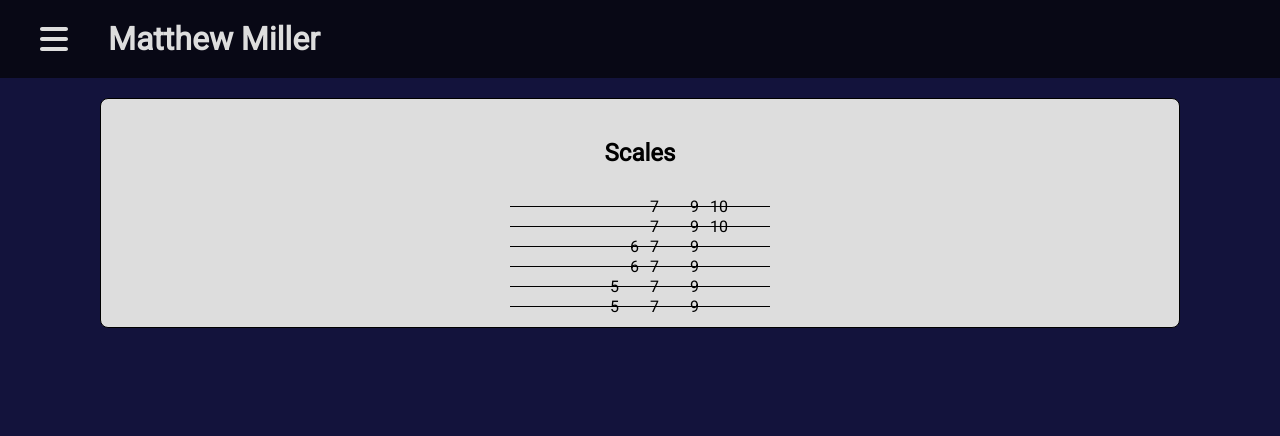
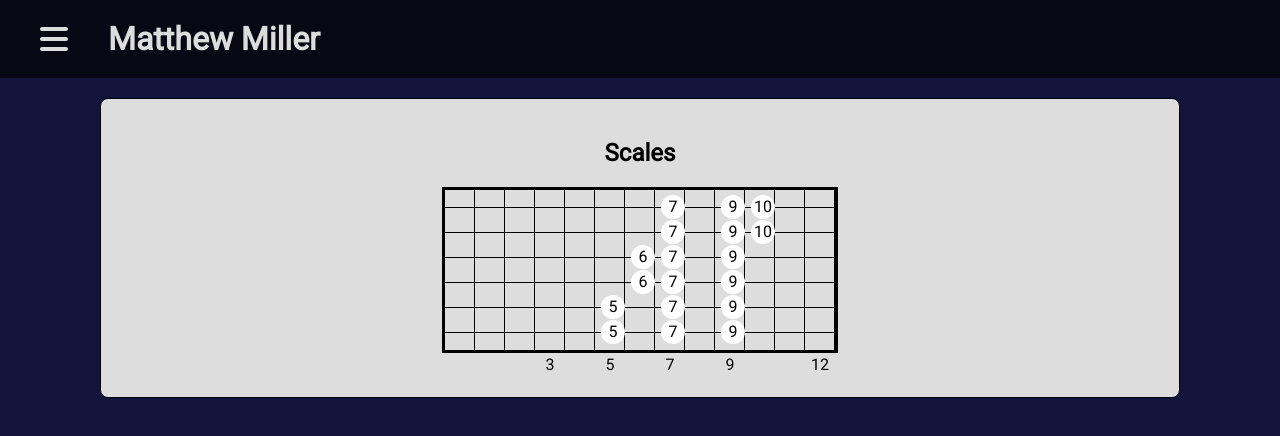
Before and after one commit to milmd90/mattdeanmiller, a React (Create React App) app in the folder client/: page /scales in a window 1280 px wide. Shown: the top 436 px of the page. Built offline with nearby package versions, Linux system fonts and the light colour scheme.

Commit message:
add frets to fretboard

```diff
--- a/client/src/components/fretboard/index.tsx
+++ b/client/src/components/fretboard/index.tsx
@@ -1,9 +1,3 @@
-function FretboardString(props: {
-  start: number,
-  end: number,
-  string: string,
-  frets: number[]
-}) {
 function range(min: number, max: number) {
   var len = max - min + 1;
   var arr = [];
@@ -13,9 +7,17 @@ function FretboardString(props: {
   return arr;
 }
 
+function FretboardString(props: {
+  start: number,
+  end: number,
+  string: string,
+  frets: number[]
+}) {
   const frets = range(props.start, props.end).map((i) => {
     return <span className='fret-box'>
+      <div className={`fret-value ${props.frets.includes(i) ? `tone-x` : ''}`}>
         {props.frets.includes(i) ? i : ''}
+      </div>
     </span>
   })
 
@@ -25,6 +27,42 @@ function FretboardString(props: {
     </div>
   );
 }
+
+function FretboardMarkers(props: {
+  start: number,
+  end: number,
+  frets: number[]
+}) {
+  const frets = range(props.start, props.end).map((i) => {
+    return <span className='fret-box'>
+      <div className='fret-value'>
+        {props.frets.includes(i) ? i : ''}
+      </div>
+    </span>
+  })
+
+  return (
+    <div className="fret-markers">
+      {frets}
+    </div>
+  );
+}
+
+function Frets(props: {
+  start: number,
+  end: number,
+}) {
+  const frets = range(props.start, props.end).map((i) => {
+    return <span className='fret' />
+  })
+
+  return (
+    <div className="frets">
+      {frets}
+    </div>
+  );
+}
+
 
 export default function Fretboard(props: {
   start: number,
@@ -40,6 +78,12 @@ export default function Fretboard(props: {
 }) {
   return (
     <div className="fretboard">
+      <div className="fretboard-content">
+        <Frets
+          start={props.start}
+          end={props.end}
+        />
+        <div className="fretboard-strings">
           <FretboardString
             start={props.start}
             end={props.end}
@@ -77,5 +121,12 @@ export default function Fretboard(props: {
             frets={props.frets['E']}
           />
         </div>
+      </div>
+      <FretboardMarkers
+        start={props.start}
+        end={props.end}
+        frets={[3, 5, 7, 9, 12]}
+      />
+    </div>
   );
 }
--- /dev/null
+++ b/client/src/helpers/fretboard.ts
@@ -0,0 +1,3 @@
+export function createFretboardData(): void  {
+
+}
--- a/client/src/styles/index.css
+++ b/client/src/styles/index.css
@@ -325,6 +325,10 @@ a {
   height: 0;
 }
 
+.tone-x {
+  background-color: rgba(255, 255, 255, 1);
+}
+
 .tone-0 {
   background-color: rgba(255, 0, 0, .5);
 }
@@ -520,9 +524,29 @@ a {
 }
 
 /* fretboard */
-.fretboard {
+.fretboard-content {
   display: flex;
   flex-direction: column;
+  position: relative;
+  border: solid black 3px;
+}
+
+.frets {
+  position: absolute;
+  height: 100%;
+}
+
+.fret {
+  display: inline-block;
+  height: 100%;
+  width: 30px;
+  border-right: solid black 1px;
+}
+
+.fretboard-strings {
+  position: relative;
+  top: -12px;
+  padding: 5px 0;
 }
 
 .fretboard-string {
@@ -531,12 +555,31 @@ a {
   border-bottom: solid black 1px;
 }
 
+.fret-markers {
+  display: flex;
+  flex-direction: row;
+}
+
 .fret-box {
   display: flex;
-  flex-direction: row;
+  justify-content: flex-end;
+  align-items: center;
+  height: 24px;
+  width: 30px;
+}
+
+.fretboard-string .fret-box {
   position: relative;
-  top: 10px;
-  width: 20px;
+  top: 12px;
+}
+
+.fret-value {
+  display: flex;
+  justify-content: center;
+  align-items: center;
+  height: 24px;
+  width: 24px;
+  border-radius: 50%;
 }
 
 /* mobile styles */
```
Lines whose indentation alone changed are shown as unchanged.
